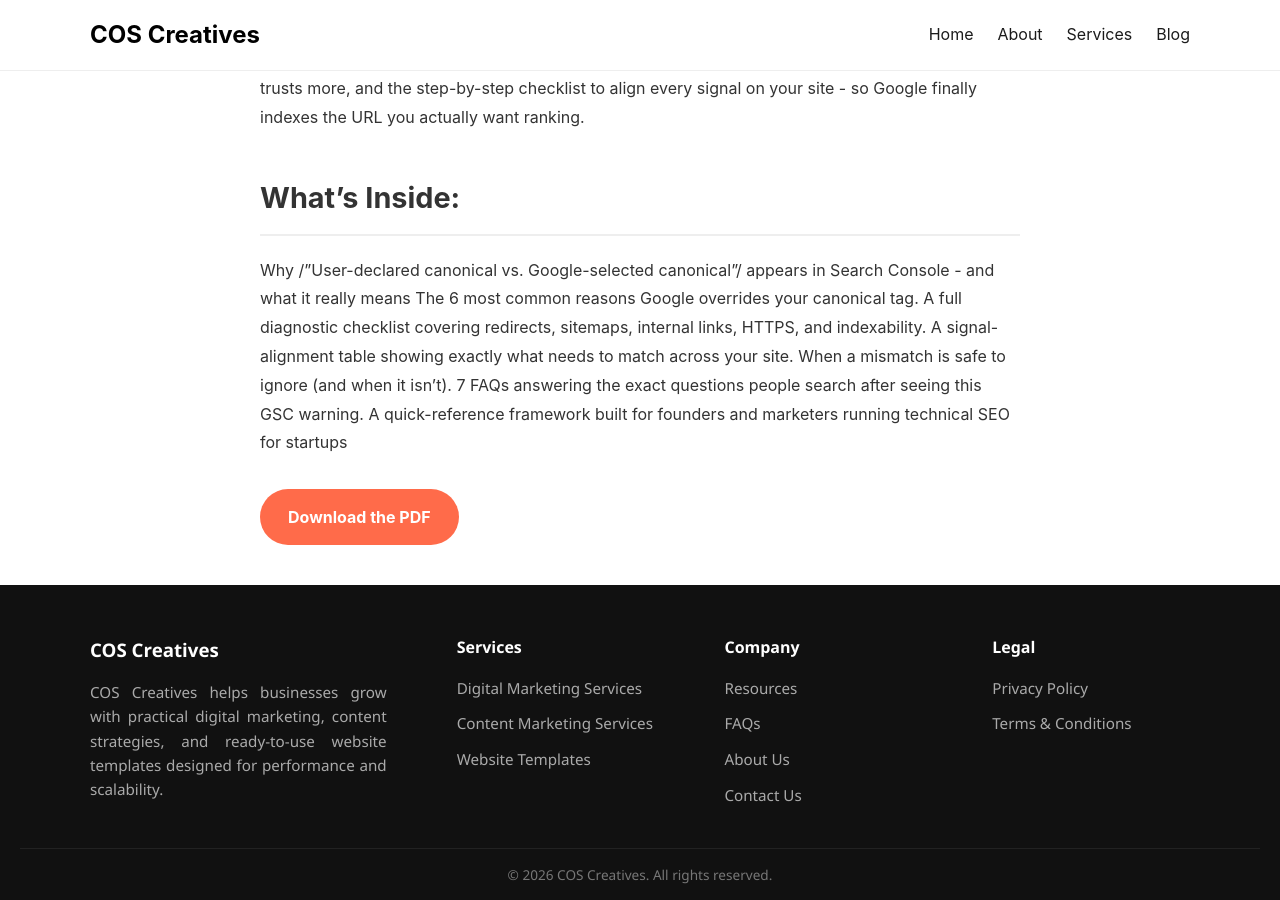
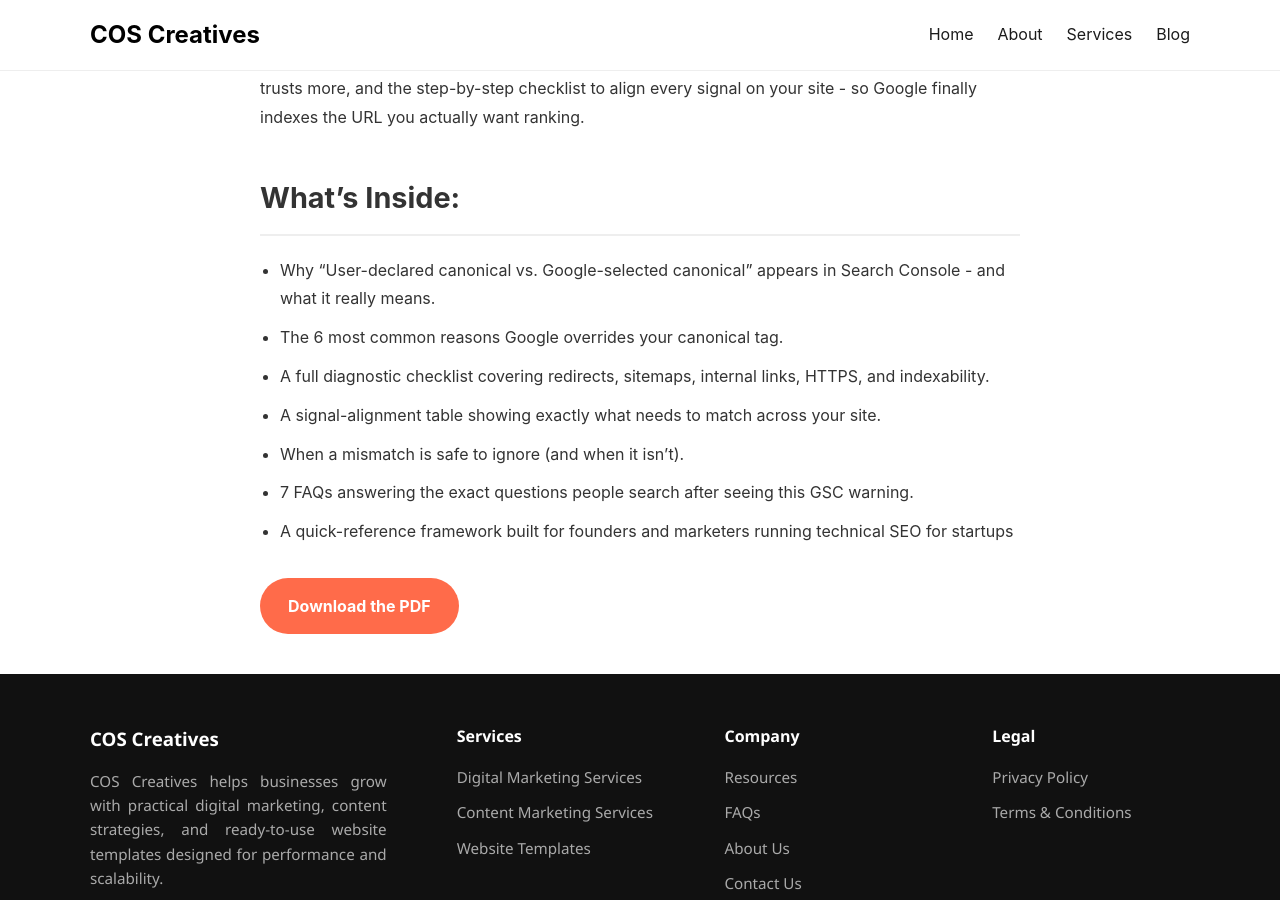
Before and after one commit to coscreativez-main/website, a Jekyll site: the page built from _resources/canonical-mismatch-fix.md, in a window 1280 px wide and 900 px high, scrolled down 1405 px. Built offline with Jekyll 4.4.1, drawn with Linux system fonts in a browser that asks for light colours; a script that is not in the unit is left out.

Commit message:
Update canonical-mismatch-fix.md

```diff
--- a/_resources/canonical-mismatch-fix.md
+++ b/_resources/canonical-mismatch-fix.md
@@ -11,10 +11,10 @@ cta_label: "Download the PDF"
 Stop guessing why Google Search Console shows a different canonical than the one you set. This free guide breaks down exactly why Google overrides your canonical tag, which technical signals it trusts more, and the step-by-step checklist to align every signal on your site - so Google finally indexes the URL you actually want ranking.
 
 ## What's Inside:
-Why /"User-declared canonical vs. Google-selected canonical"/ appears in Search Console - and what it really means
-The 6 most common reasons Google overrides your canonical tag.
-A full diagnostic checklist covering redirects, sitemaps, internal links, HTTPS, and indexability.
-A signal-alignment table showing exactly what needs to match across your site.
-When a mismatch is safe to ignore (and when it isn't).
-7 FAQs answering the exact questions people search after seeing this GSC warning.
-A quick-reference framework built for founders and marketers running technical SEO for startups
+- Why "User-declared canonical vs. Google-selected canonical" appears in Search Console - and what it really means.
+- The 6 most common reasons Google overrides your canonical tag.
+- A full diagnostic checklist covering redirects, sitemaps, internal links, HTTPS, and indexability.
+- A signal-alignment table showing exactly what needs to match across your site.
+- When a mismatch is safe to ignore (and when it isn't).
+- 7 FAQs answering the exact questions people search after seeing this GSC warning.
+- A quick-reference framework built for founders and marketers running technical SEO for startups
```
